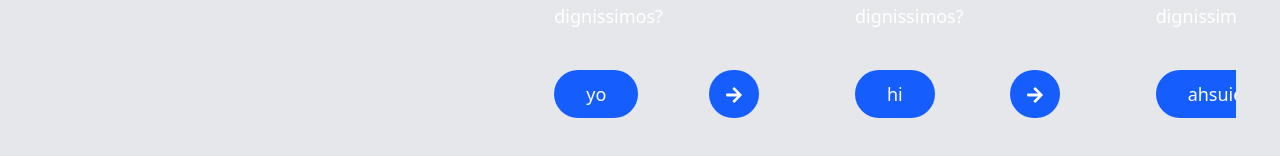
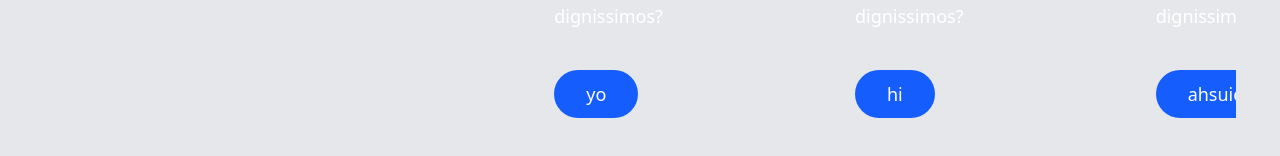
Before and after one commit to Jay-Varshney/1st-Tailwind-site, a React (Vite) app: page / in a window 1280 px wide. Shown: the part 616-772 px from the top of the page. Built offline with nearby package versions, Linux system fonts and the light colour scheme.

Commit message:
removed one more arrow icon

```diff
--- a/src/components/section1/RightCard.jsx
+++ b/src/components/section1/RightCard.jsx
@@ -1,5 +1,5 @@
 import React from 'react'
-import { FaArrowRight } from "react-icons/fa";
+// import { FaArrowRight } from "react-icons/fa";
 
 const RightCard = (props) => {
   return (
@@ -11,7 +11,7 @@ const RightCard = (props) => {
           <p className='text-white text-lg'>Lorem ipsum dolor sit, amet consectetur adipisicing elit. Ex repellat est recusandae facere unde, sunt dignissimos?</p>
           <div className='mt-10 flex justify-between'>
             <button className='bg-blue-600 text-white rounded-3xl px-8 py-2 text-lg font-medium h-12'>{props.tag}</button>
-            <button className='bg-blue-600 text-white rounded-3xl py-4 px-4 font-medium text-lg h-12'><FaArrowRight /></button>
+            {/* <button className='bg-blue-600 text-white rounded-3xl py-4 px-4 font-medium text-lg h-12'><FaArrowRight /></button> */}
           </div>
         </div>
       </div>
```
